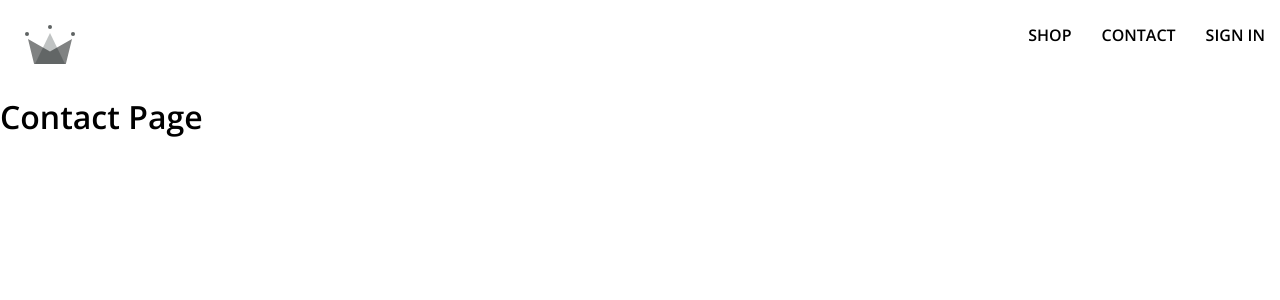
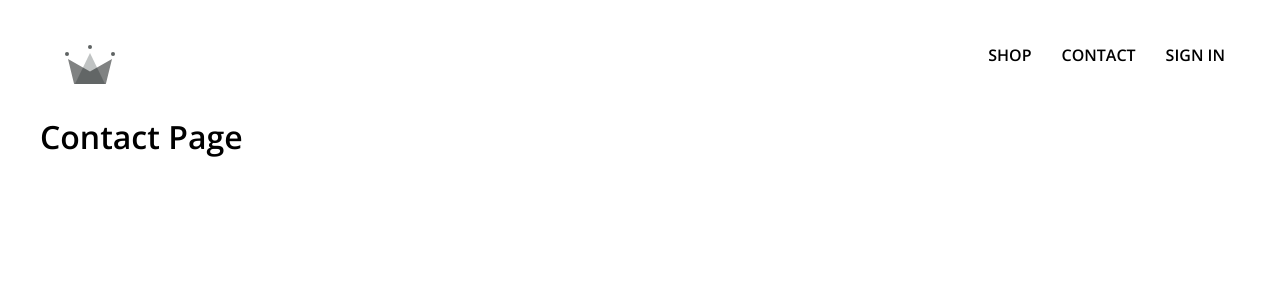
Before and after one commit to Tai-DucTran/fashion-ecommerce-shop, a React (Create React App) app: page /contact in a window 1280 px wide. Shown: the top 300 px of the page. Built offline with nearby package versions, Linux system fonts and the light colour scheme; no server answers; a web font is replaced by a local one.

Commit message:
App-style: add padding

```diff
--- a/src/index.scss
+++ b/src/index.scss
@@ -1,12 +1,13 @@
 body {
   margin: 0;
-  font-family: "Open Sans", sans-serif;
+  padding: 20px 40px;
+  font-family: 'Open Sans', sans-serif;
   -webkit-font-smoothing: antialiased;
   -moz-osx-font-smoothing: grayscale;
 }
 
 code {
-  font-family: source-code-pro, Menlo, Monaco, Consolas, "Courier New",
+  font-family: source-code-pro, Menlo, Monaco, Consolas, 'Courier New',
     monospace;
 }
 
```
